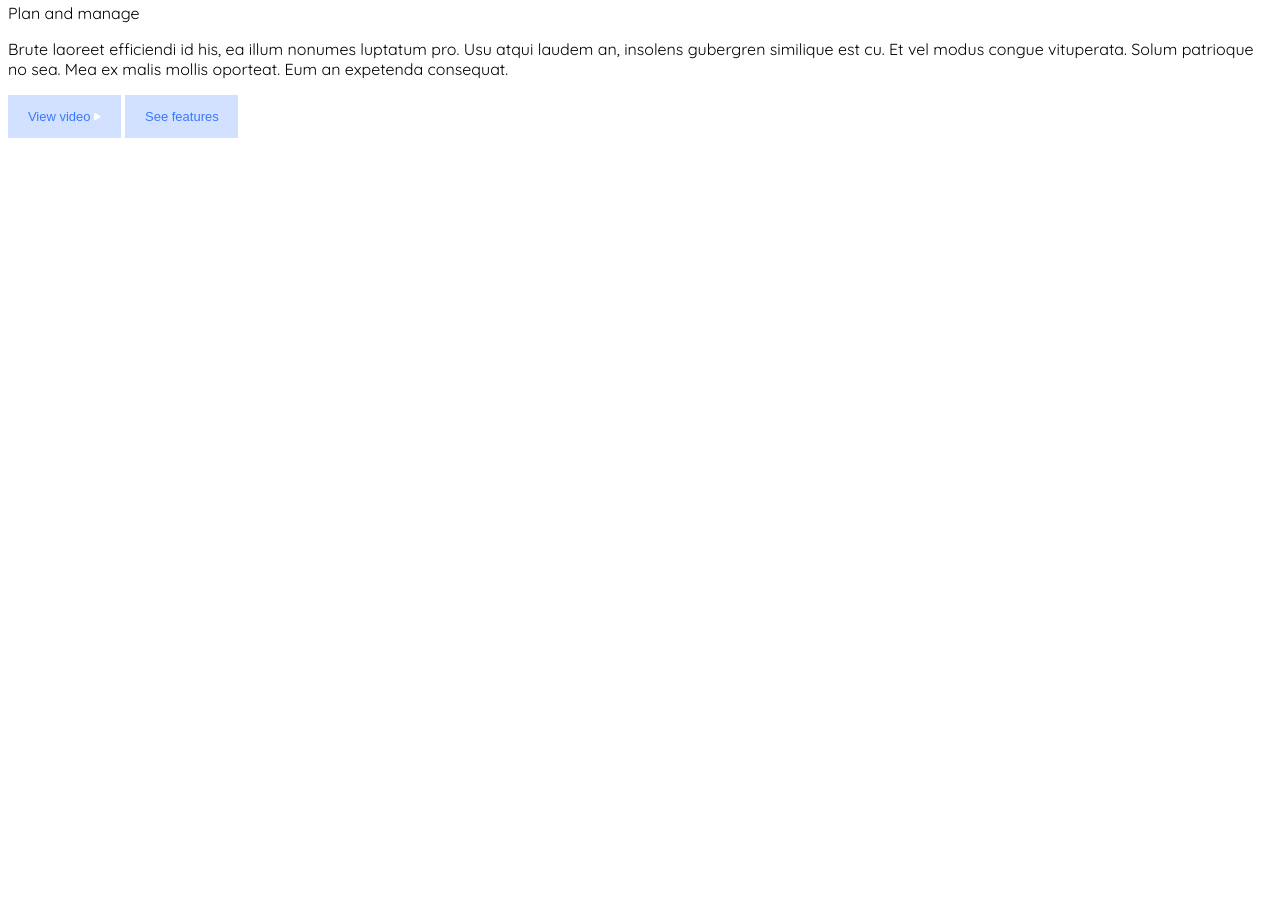
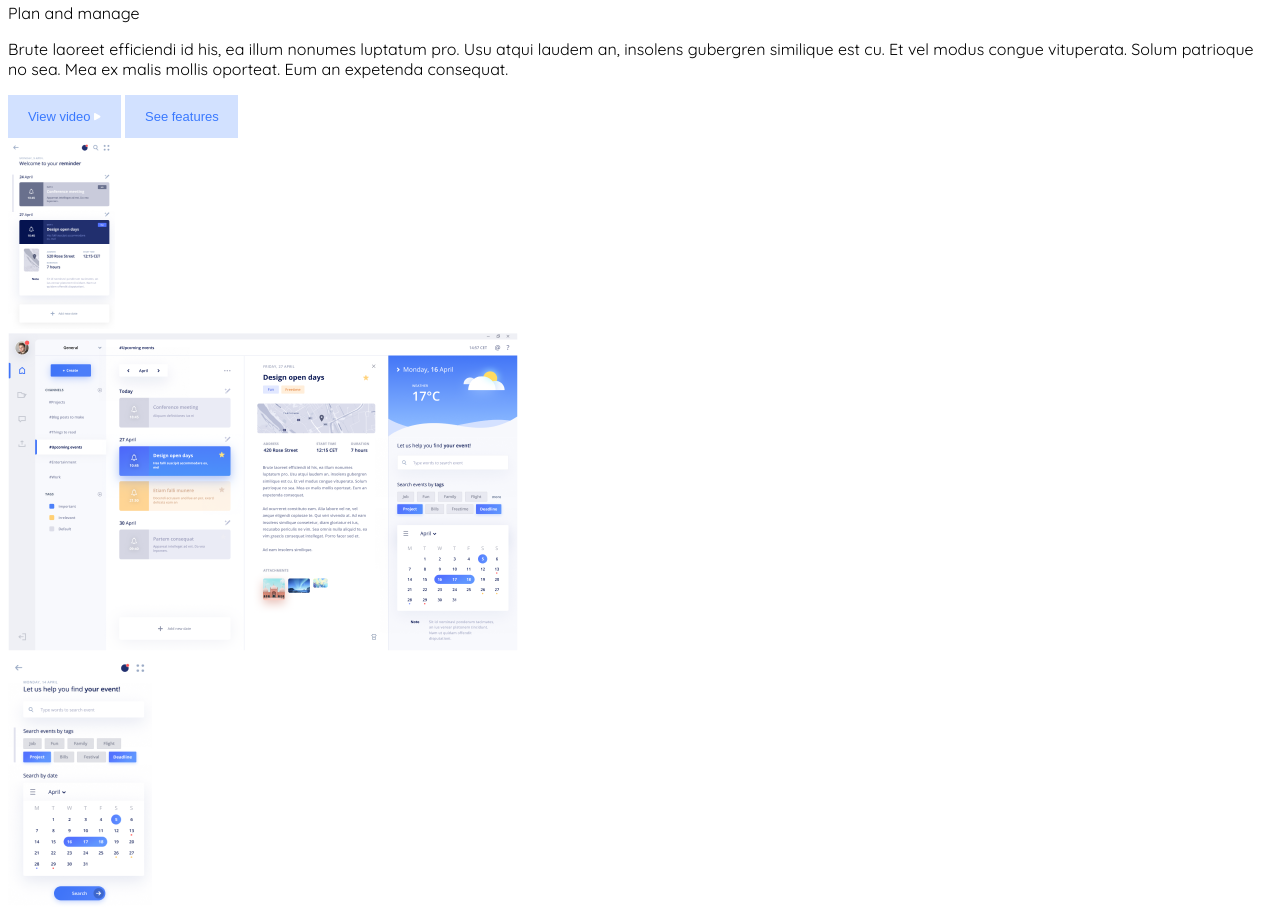
Before and after one commit to darkleon1983/silver-waddle, a website: page index.html in a window 1280 px wide. Shown: the part 535-1458 px from the top of the page. Before the commit the page ends 800 px from the top, so only its background shows below. Drawn offline with Linux system fonts and the light colour scheme.

Commit message:
completed markup of thePlan section

```diff
--- a/index.html
+++ b/index.html
@@ -188,8 +188,18 @@
       </button>
       <button class="button">See features</button>
     </div>
-    <div class="plan__photo"></div>
+    <div class="plan__photo">
+      <div class="plan__photo_png">
+        <img src="img/Reminder_events.png">
+      </div>
+      <div class="plan__photo_png">
+        <img src="img/15.png">
+      </div>
+      <div class="plan__photo_png">
+        <img src="img/Reminder_search.png">
+      </div>
+
+    </div>
   </section>
 </body>
-
 </html>
```
Also changed, not shown: img/15.png (added), img/Reminder_events.png (added), img/Reminder_search.png (added).
